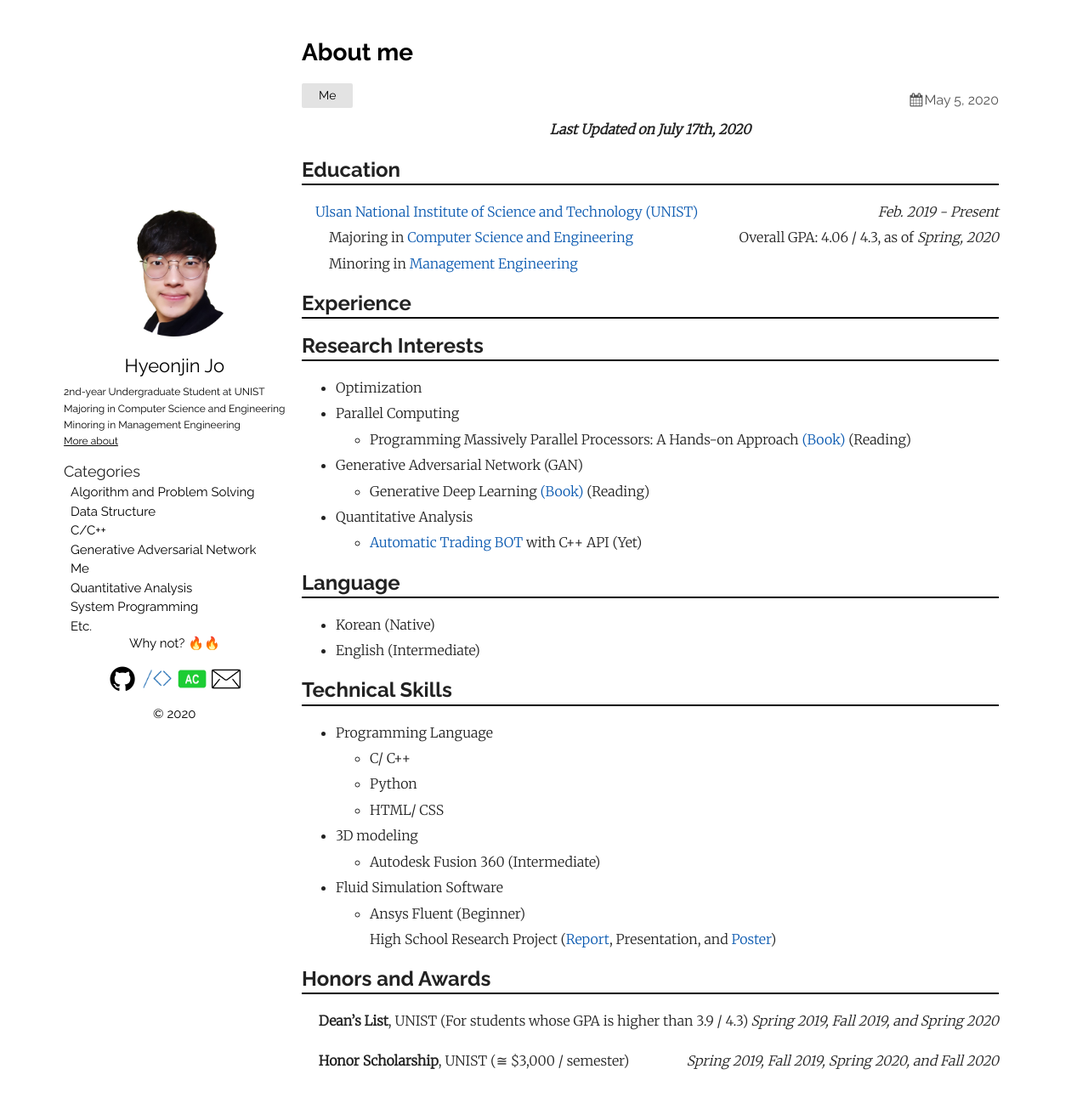
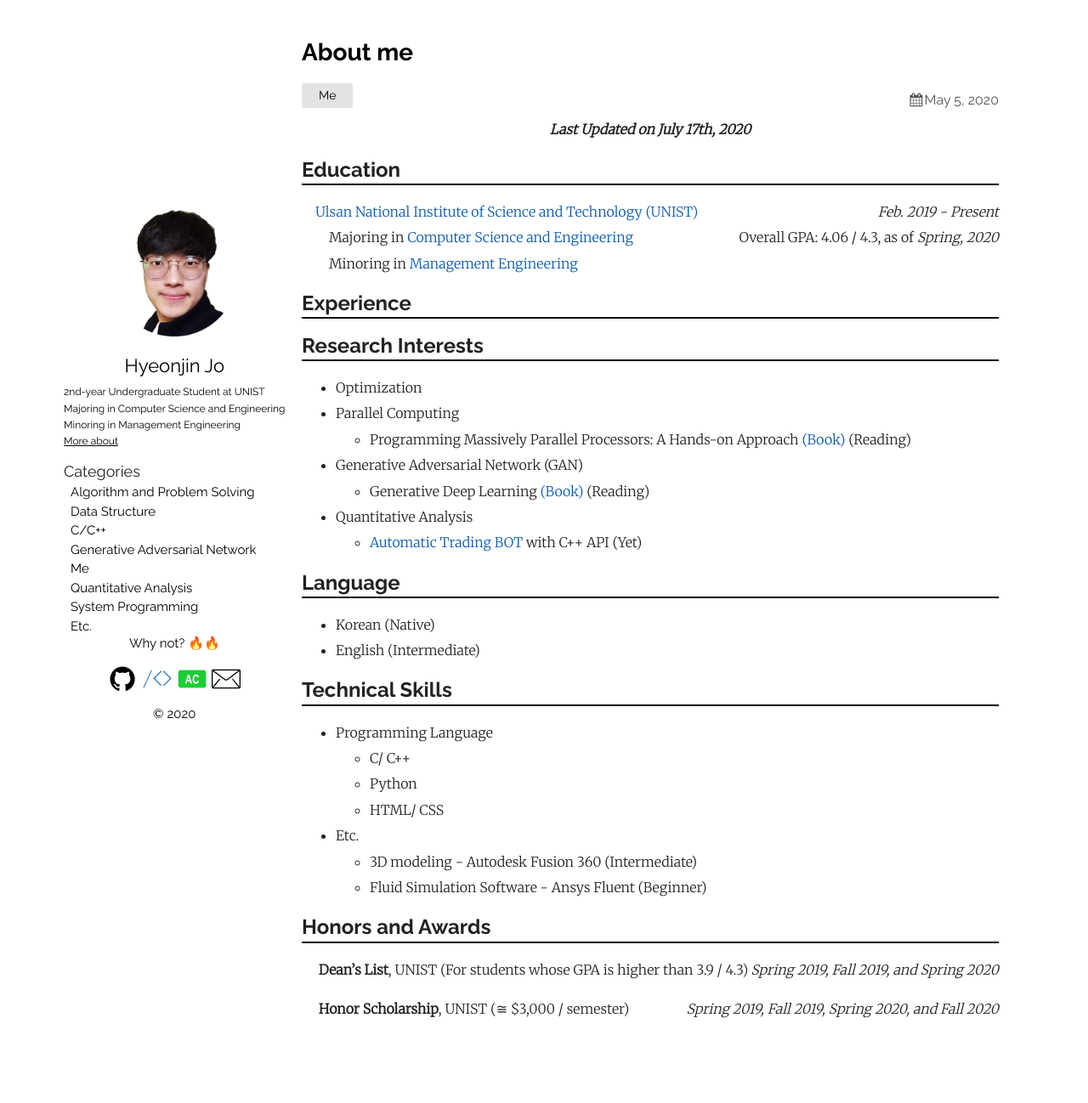
Before and after one commit to thinkin9/thinkin9.github.io, a Jekyll site: the page built from _posts/2020-05-05-About-me.markdown, in a window 1280 px wide and 1308 px high. Shown: the top 1298 px of the window at 85% size. Built offline with Jekyll 4.4.1, drawn with Linux system fonts in a browser that asks for light colours.

Commit message:
20200903

```diff
--- a/_posts/2020-05-05-About-me.markdown
+++ b/_posts/2020-05-05-About-me.markdown
@@ -42,11 +42,9 @@ categories: Me
     * C/ C++
     * Python
     * HTML/ CSS
-* 3D modeling
-    * Autodesk Fusion 360 (Intermediate)
-* Fluid Simulation Software
-    * Ansys Fluent (Beginner)
-    High School Research Project (<a href="/inventory/Report.hwp">Report</a>, Presentation, and <a href="/inventory/Poster.pdf">Poster</a>)
+* Etc.
+    * 3D modeling - Autodesk Fusion 360 (Intermediate)
+    * Fluid Simulation Software - Ansys Fluent (Beginner)
 
 ## Honors and Awards
 <hr style="height: 2px; border:none; margin-top: -1em; margin-bottom:0.5em; padding: 0; background:black">
```
Also changed, not shown: _posts/2020-09-03-Valgrind.markdown (added, +28 -0 lines), _posts/2020-09-03-Ghidra.markdown (added), img/val1.jpg (added), img/val2.jpg (added).
